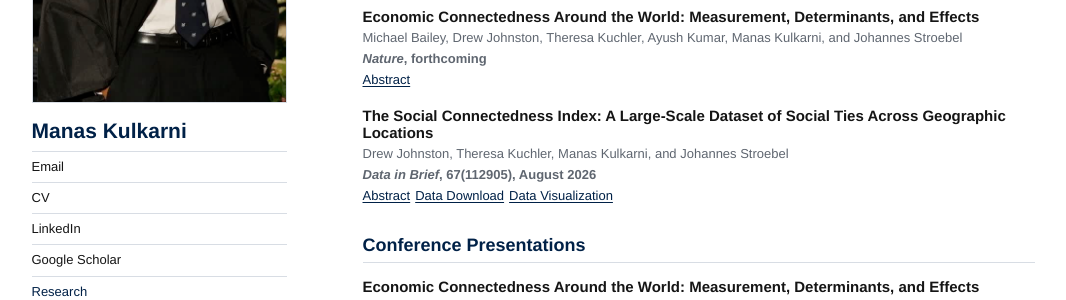
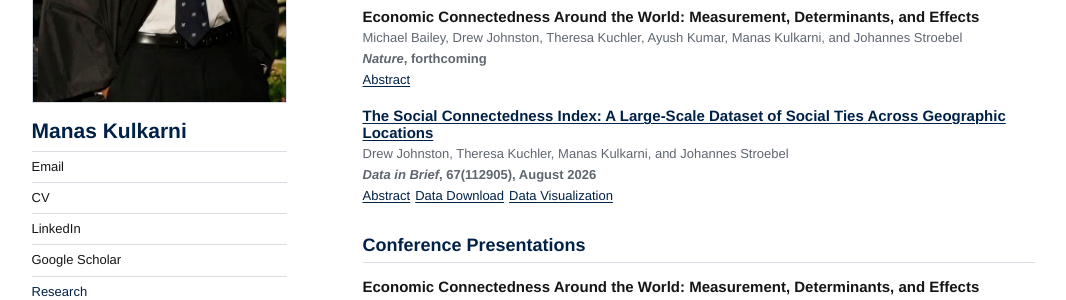
Before and after one commit to manas-shantaram-kulkarni/manas-kulkarni, a Jekyll site: the page built from index.md, in a window 1280 px wide. Shown: the part 317-617 px from the top of the page, without its empty margins (107-1173 px from the left). Built offline with Jekyll 4.4.1, drawn with Linux system fonts in a browser that asks for light colours.

Commit message:
add SCI pdf

```diff
--- a/_data/navigation.yml
+++ b/_data/navigation.yml
@@ -2,7 +2,7 @@ main:
   - title: "Email"
     url: "mailto:manas.shantaram.kulkarni@gmail.com"
   - title: "CV"
-    url: /CV.pdf
+    url: /files/CV.pdf
   - title: "LinkedIn"
     url: "https://www.linkedin.com/in/manaskulkarnii/"
   - title: "Google Scholar"
--- a/_data/research.yml
+++ b/_data/research.yml
@@ -16,7 +16,7 @@ published:
       account for the well-documented relationships between inequality and these sociopolitical outcomes.
     links: []
 
-  - title: "The Social Connectedness Index: A Large-Scale Dataset of Social Ties Across Geographic Locations"
+  - title: "[The Social Connectedness Index: A Large-Scale Dataset of Social Ties Across Geographic Locations](/files/JKKS_SCI.pdf)"
     coauthors: "Drew Johnston, Theresa Kuchler, Manas Kulkarni, and Johannes Stroebel"
     publication_info: "*Data in Brief*, 67(112905), August 2026"
     abstract: "This article describes a new release of the Social Connectedness Index (SCI), a large-scale measure of social ties across geographic locations constructed from Facebook friendship links. The newly available SCI data have substantially expanded global coverage and finer geographic resolution than prior versions, and provide measures of social connectedness for national and subnational units across 178 countries. The SCI dataset is based on Facebook friendship networks from January 2026 and is freely available through the Humanitarian Data Exchange. This data descriptor details the methodology used to construct the measure, the structure of the SCI dataset, and its geographic coverage at various granularities."
@@ -63,7 +63,7 @@ working:
   - title: "Spatial and demographic determinants of ethnic conflict: communal violence in India"
     coauthors: ""
     publication_info: "Geographic Information Systems, with Jill Kelly (Harvard, Fall 2022)"
-    abstract: "What are the spatial and demographic determinants of Hindu-Muslim tensions in India? Does the case of communal violence in India align with the primordialist or the instrumentalist account of ethnic conflict? Methodology: Geospatial analysis using ArcGIS."
+    abstract: "Used geospatial analysis in ArcGIS to examine how spatial and demographic factors relate to Hindu-Muslim communal violence in India and to assess whether the observed patterns align more closely with primordialist or instrumentalist explanations of ethnic conflict."
     links: []
 
   - title: "Citizen expectation-formation and demand-making under varying taxation in India"
@@ -75,5 +75,5 @@ working:
   - title: "A Cross-Cultural Analysis of the Vegan-Leftist Connection"
     coauthors: ""
     publication_info: "Animals and Politics, with Sparsha Saha (Harvard, Fall 2021)"
-    abstract: "How closely is vegetarianism/veganism linked to leftism and to what extent is carnism linked to right-wing tendencies? Methodology: Survey experiment in the US and India using right-wing authoritarianism questionnaire, social dominance orientation questionnaire, and meat eating justification scale."
+    abstract: "Conducted a survey experiment in the United States and India to examine whether vegetarianism and veganism are associated with left-wing ideology and whether carnism is associated with right-wing attitudes, using measures of right-wing authoritarianism, social dominance orientation, and meat-eating justification."
     links: []
--- /dev/null
+++ b/_includes/research-entries.html
@@ -0,0 +1,26 @@
+{% for item in include.entries %}
+<article class="entry">
+  <h3>{% include markdown-inline.html text=item.title %}</h3>
+  {% if item.coauthors and item.coauthors != "" %}
+    <p class="meta">{% include markdown-inline.html text=item.coauthors %}</p>
+  {% endif %}
+  {% if item.publication_info and item.publication_info != "" %}
+    <p class="meta"><strong>{% include markdown-inline.html text=item.publication_info %}</strong></p>
+  {% endif %}
+  {% if item.abstract and item.abstract != "" or item.links and item.links.size > 0 %}
+    <div class="entry-links">
+      {% if item.abstract and item.abstract != "" %}
+        <details class="abstract-toggle">
+          <summary>Abstract</summary>
+        </details>
+      {% endif %}
+      {% for link in item.links %}
+        <a href="{{ link.url }}">{% include markdown-inline.html text=link.label %}</a>
+      {% endfor %}
+      {% if item.abstract and item.abstract != "" %}
+        <div class="abstract-text">{{ item.abstract | markdownify }}</div>
+      {% endif %}
+    </div>
+  {% endif %}
+</article>
+{% endfor %}
--- a/_layouts/default.html
+++ b/_layouts/default.html
@@ -16,7 +16,6 @@
         <h1 class="sidebar-name"><a href="{{ '/' | relative_url }}">{% include markdown-inline.html text=site.title %}</a></h1>
         <nav class="sidebar-nav" aria-label="Primary navigation">
           {% for item in site.data.navigation.main %}
-            {% assign first_char = item.url | slice: 0 %}
             {% if item.url contains '://' or item.url contains 'mailto:' %}
               {% assign item_url = item.url %}
             {% else %}
--- a/assets/css/main.css
+++ b/assets/css/main.css
@@ -78,19 +78,6 @@ a:hover {
   text-decoration: none;
 }
 
-.sidebar-bio {
-  color: var(--muted);
-  font-size: 13px;
-  line-height: 1.42;
-  margin: 0 0 18px;
-  max-width: 255px;
-  overflow-wrap: anywhere;
-}
-
-.sidebar-bio a {
-  white-space: nowrap;
-}
-
 .sidebar-nav {
   border-top: 1px solid var(--line);
   max-width: 255px;
@@ -163,12 +150,8 @@ li + li {
   margin-top: 4px;
 }
 
-.meta,
-.note {
+.meta {
   color: var(--muted);
-}
-
-.meta {
   font-size: 13px;
   margin-bottom: 6px;
 }
@@ -319,16 +302,6 @@ li + li {
     max-width: 260px;
   }
 
-  .sidebar-bio {
-    font-size: 12.5px;
-    margin-bottom: 13px;
-    max-width: 100%;
-  }
-
-  .sidebar-bio a {
-    white-space: normal;
-  }
-
   .sidebar-nav {
     display: grid;
     gap: 0 16px;
@@ -368,7 +341,6 @@ li + li {
   .entry-dates {
     text-align: left;
   }
-
 }
 
 @media (max-width: 430px) {
--- a/index.md
+++ b/index.md
@@ -15,32 +15,7 @@ Before college, I attended United World College Dilijan, an international boardi
 
 ## Published Papers
 
-{% for item in site.data.research.published %}
-<article class="entry">
-  <h3>{% include markdown-inline.html text=item.title %}</h3>
-  {% if item.coauthors and item.coauthors != "" %}
-    <p class="meta">{% include markdown-inline.html text=item.coauthors %}</p>
-  {% endif %}
-  {% if item.publication_info and item.publication_info != "" %}
-    <p class="meta"><strong>{% include markdown-inline.html text=item.publication_info %}</strong></p>
-  {% endif %}
-  {% if item.abstract and item.abstract != "" or item.links and item.links.size > 0 %}
-    <div class="entry-links">
-      {% if item.abstract and item.abstract != "" %}
-        <details class="abstract-toggle">
-          <summary>Abstract</summary>
-        </details>
-      {% endif %}
-      {% for link in item.links %}
-        <a href="{{ link.url }}">{% include markdown-inline.html text=link.label %}</a>
-      {% endfor %}
-      {% if item.abstract and item.abstract != "" %}
-        <div class="abstract-text">{{ item.abstract | markdownify }}</div>
-      {% endif %}
-    </div>
-  {% endif %}
-</article>
-{% endfor %}
+{% include research-entries.html entries=site.data.research.published %}
 
 ## Conference Presentations
 
@@ -51,29 +26,4 @@ Before college, I attended United World College Dilijan, an international boardi
 
 ## Prior Independent Research
 
-{% for item in site.data.research.working %}
-<article class="entry">
-  <h3>{% include markdown-inline.html text=item.title %}</h3>
-  {% if item.coauthors and item.coauthors != "" %}
-    <p class="meta">{% include markdown-inline.html text=item.coauthors %}</p>
-  {% endif %}
-  {% if item.publication_info and item.publication_info != "" %}
-    <p class="meta"><strong>{% include markdown-inline.html text=item.publication_info %}</strong></p>
-  {% endif %}
-  {% if item.abstract and item.abstract != "" or item.links and item.links.size > 0 %}
-    <div class="entry-links">
-      {% if item.abstract and item.abstract != "" %}
-        <details class="abstract-toggle">
-          <summary>Abstract</summary>
-        </details>
-      {% endif %}
-      {% for link in item.links %}
-        <a href="{{ link.url }}">{% include markdown-inline.html text=link.label %}</a>
-      {% endfor %}
-      {% if item.abstract and item.abstract != "" %}
-        <div class="abstract-text">{{ item.abstract | markdownify }}</div>
-      {% endif %}
-    </div>
-  {% endif %}
-</article>
-{% endfor %}
+{% include research-entries.html entries=site.data.research.working %}
```
Also changed, not shown: _includes/professional-entries.html (added, +18 -0 lines), professional.md (+2 -29 lines), 3 other files.
